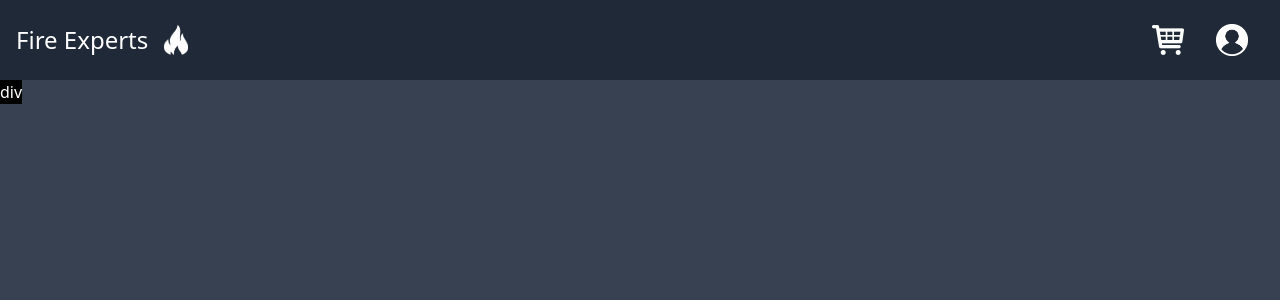
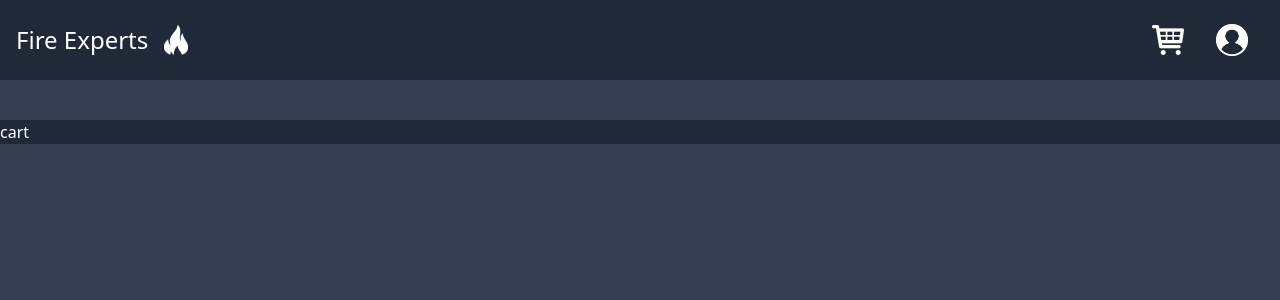
Before and after one commit to abbindustrigymnasium/ux-ui-projekt-fire-experts, a Nuxt app: page /cart in a window 1280 px wide. Shown: the top 300 px of the page. Built offline with nearby package versions, Linux system fonts and the light colour scheme.

Commit message:
tom ruta som cart

```diff
--- a/components/CartComp.vue
+++ b/components/CartComp.vue
@@ -1,4 +1,7 @@
 <template >
-
-    <div class="bg-black w-max h-max">div </div>
+    <div class="h-full w-full">
+        <div class="container mx-auto bg-gray-800 mt-10 ">
+         <div>cart </div>
+    </div>
+    </div>
 </template>
```
